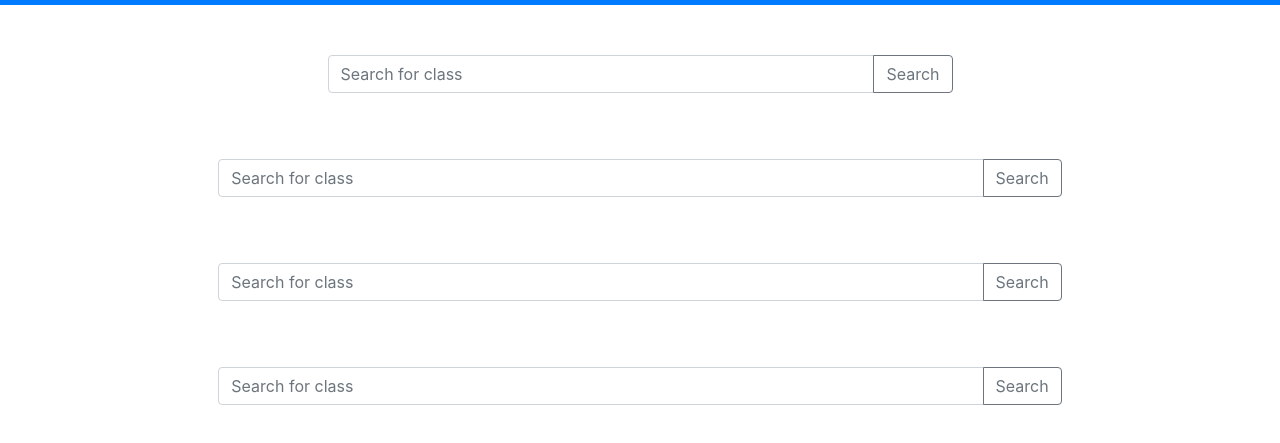
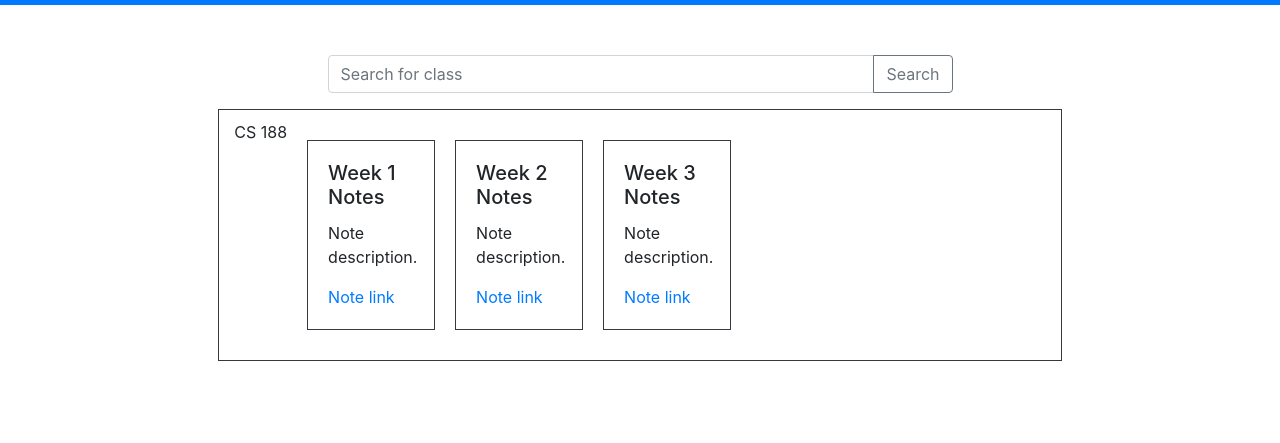
Before and after one commit to paroniriaa/NoteWay, a plain HTML site: page dashboard.html in a window 1280 px wide. Shown: the part 61-504 px from the top of the page. Drawn offline with nearby package versions, Linux system fonts and the light colour scheme.

Commit message:
Updated styles

```diff
--- a/dashboard.html
+++ b/dashboard.html
@@ -27,26 +27,30 @@
             </div>
         </div>
         <div class="col-md-8 offset-md-2">
-            <div class="input-group mb-3 search-bar">
-                <input type="text" class="form-control" placeholder="Search for class">
-                <div class="input-group-append">
-                    <button class="btn btn-outline-secondary" type="button" id="button-addon2">Search</button>
-                </div>
-            </div>
-        </div>
-        <div class="col-md-8 offset-md-2">
-            <div class="input-group mb-3 search-bar">
-                <input type="text" class="form-control" placeholder="Search for class">
-                <div class="input-group-append">
-                    <button class="btn btn-outline-secondary" type="button" id="button-addon2">Search</button>
-                </div>
-            </div>
-        </div>
-        <div class="col-md-8 offset-md-2">
-            <div class="input-group mb-3 search-bar">
-                <input type="text" class="form-control" placeholder="Search for class">
-                <div class="input-group-append">
-                    <button class="btn btn-outline-secondary" type="button" id="button-addon2">Search</button>
+            <div class="container-fluid border border-dark stream">
+                <div class="circle">CS 188</div>
+                <div class="stream">
+                    <div class="note-item">
+                            <div class="card-body border border-dark">
+                                <h5 class="card-title">Week 1 Notes</h5>
+                                <p class="card-text">Note description.</p>
+                                <a href="#" class="card-link">Note link</a>
+                            </div>
+                        </div>
+                        <div class="note-item">
+                            <div class="card-body border border-dark">
+                                <h5 class="card-title">Week 2 Notes</h5>
+                                <p class="card-text">Note description.</p>
+                                <a href="#" class="card-link">Note link</a>
+                            </div>
+                        </div>
+                        <div class="note-item">
+                            <div class="card-body border border-dark">
+                                <h5 class="card-title">Week 3 Notes</h5>
+                                <p class="card-text">Note description.</p>
+                                <a href="#" class="card-link">Note link</a>
+                            </div>
+                        </div>
                 </div>
             </div>
         </div>
--- a/styles.css
+++ b/styles.css
@@ -5,3 +5,27 @@
 .search-bar {
     margin-top: 50px;
 }
+
+.stream {
+    display: flex;
+    padding: 10px;
+}
+
+.note-item {
+    width: 8rem;
+    margin: 10px;
+}
+
+/* .circle {
+    margin-top: 10px;
+    width: 65px;
+    height: 20px;
+    border-radius: 50%;
+    font-size: 15px;
+    color: #fff;
+    line-height: 5px;
+    text-align: center;
+    vertical-align: middle;
+    display: table-cell;
+    background: #007bff;
+  } */
```
